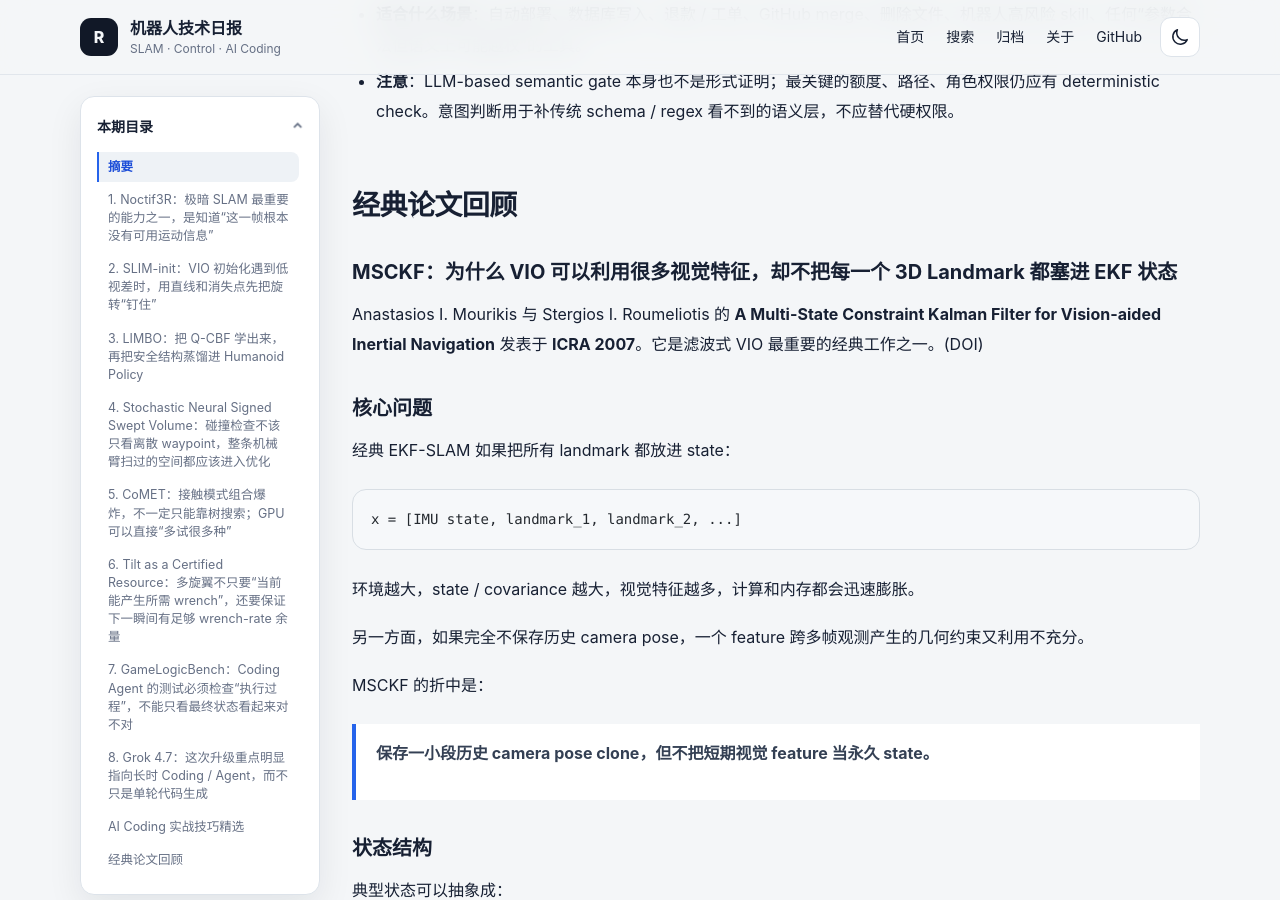
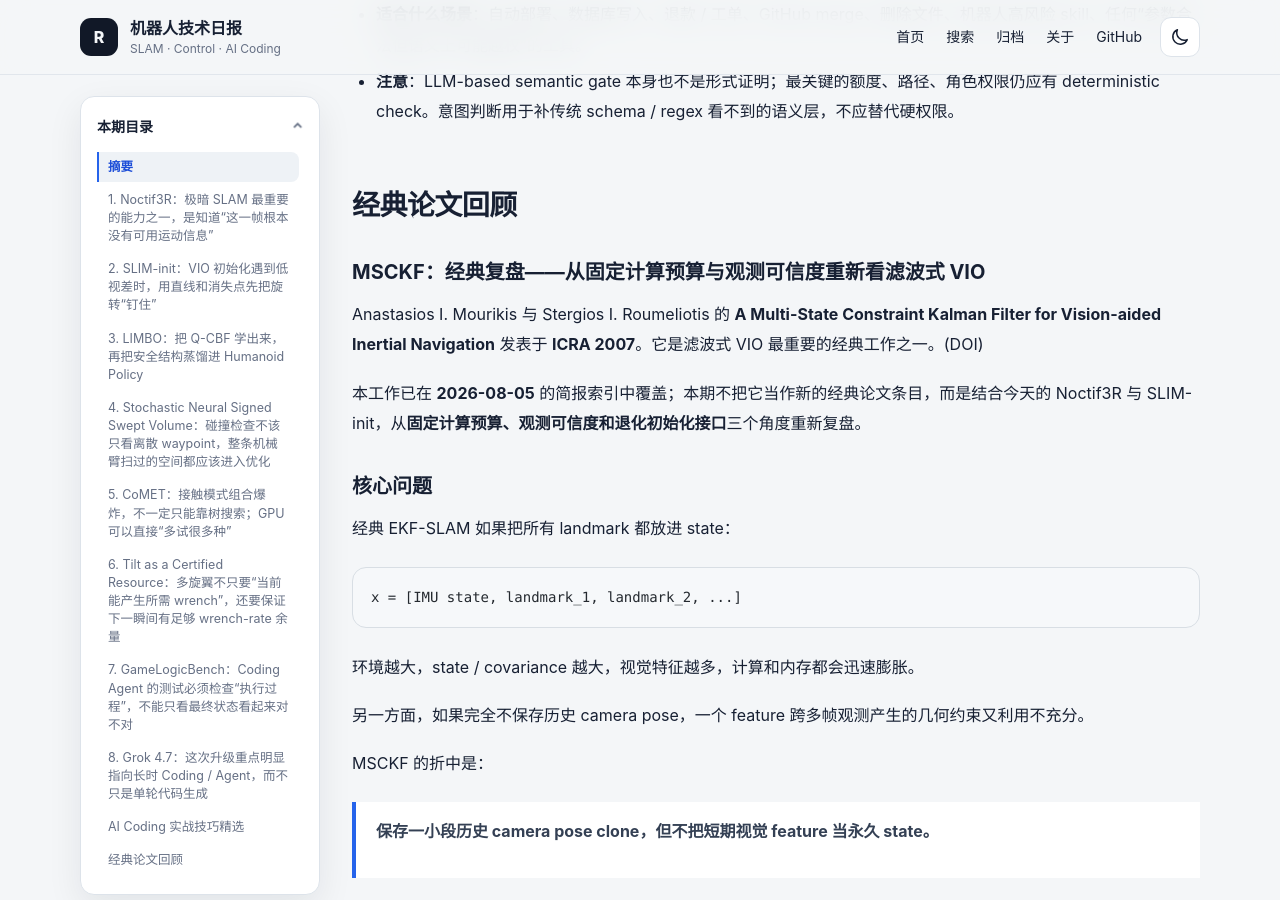
Before and after one commit to helywin/daily, a Jekyll site: the page built from _posts/2026-09-22-robotics-brief.md, in a window 1280 px wide and 900 px high, scrolled down 22204 px. Built offline with Jekyll 4.4.1, drawn with Linux system fonts in a browser that asks for light colours.

Commit message:
docs: update robotics brief for 2026-09-22

```diff
--- a/_posts/2026-09-22-robotics-brief.md
+++ b/_posts/2026-09-22-robotics-brief.md
@@ -758,9 +758,11 @@ Cursor / Grok Build 用户、多模型 Coding Agent 平台、长任务 code migr
 
 ## 经典论文回顾
 
-### MSCKF：为什么 VIO 可以利用很多视觉特征，却不把每一个 3D Landmark 都塞进 EKF 状态
+### MSCKF：经典复盘——从固定计算预算与观测可信度重新看滤波式 VIO
 
 Anastasios I. Mourikis 与 Stergios I. Roumeliotis 的 **A Multi-State Constraint Kalman Filter for Vision-aided Inertial Navigation** 发表于 **ICRA 2007**。它是滤波式 VIO 最重要的经典工作之一。([DOI](https://doi.org/10.1109/ROBOT.2007.364024))
+
+本工作已在 **2026-08-05** 的简报索引中覆盖；本期不把它当作新的经典论文条目，而是结合今天的 Noctif3R 与 SLIM-init，从**固定计算预算、观测可信度和退化初始化接口**三个角度重新复盘。
 
 ### 核心问题
 
```
